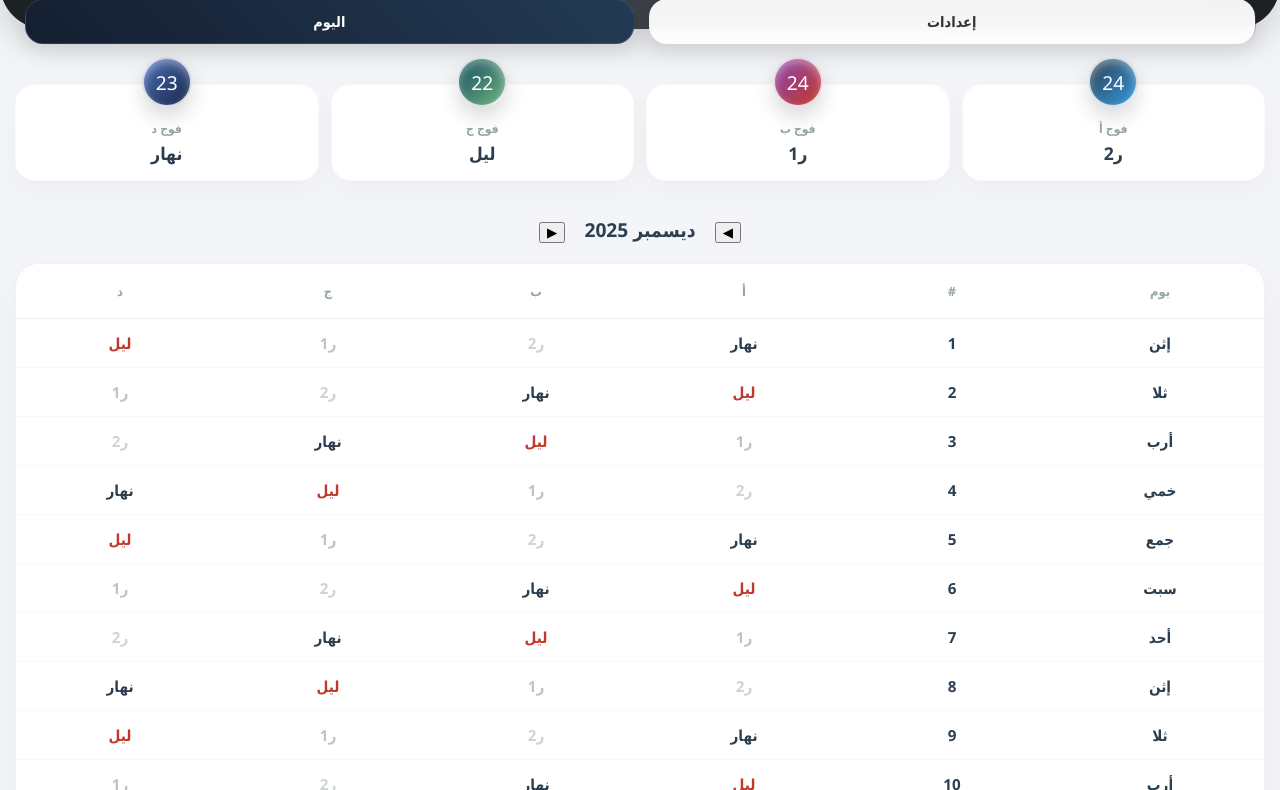
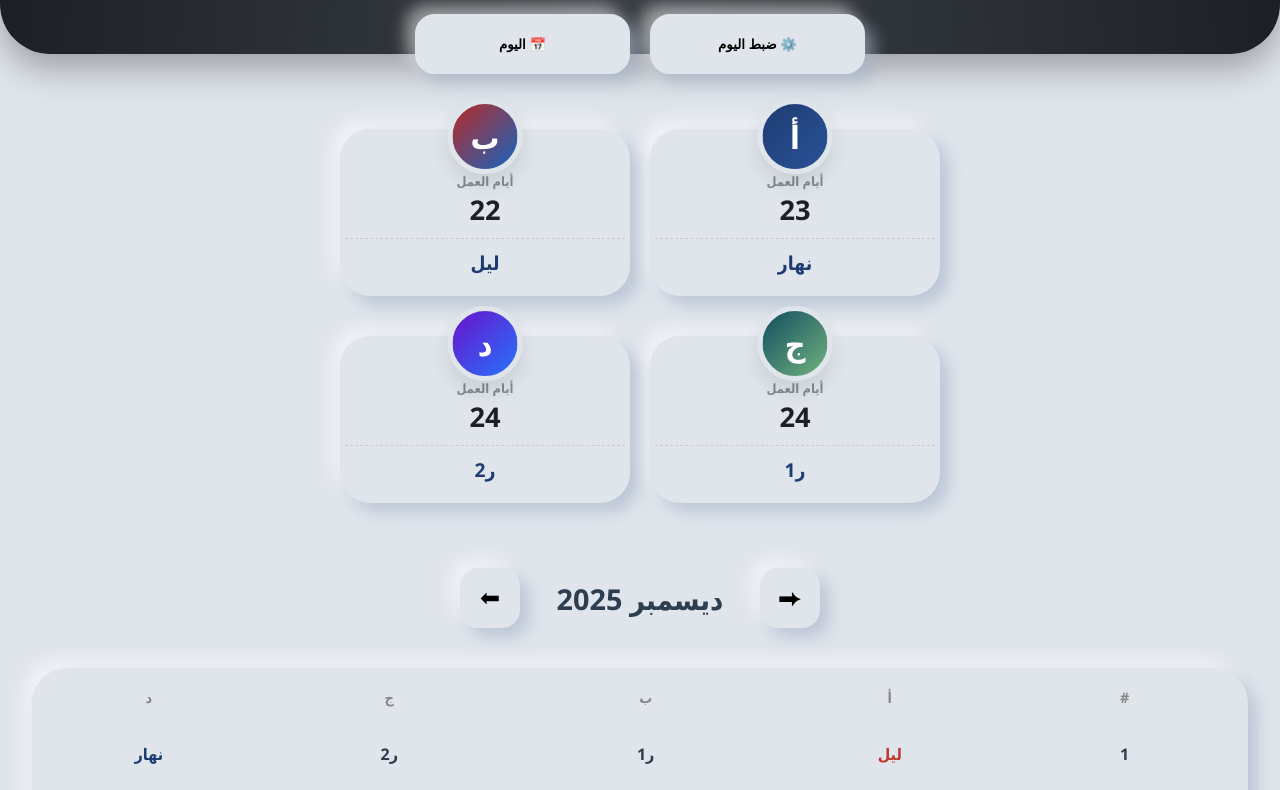
Before and after one commit to hakim-dev-creator/SPAS, a plain HTML site: page index.html in a window 1280 px wide. Shown: the part 89-879 px from the top of the page. Drawn offline with Linux system fonts and the light colour scheme.

Commit message:
Refactor index.html for UI improvements and functionality
Updated the title and styles for improved aesthetics. Adjusted layout and added 3D button effects. Enhanced calendar rendering logic and settings modal.

```diff
--- a/index.html
+++ b/index.html
@@ -1,268 +1,210 @@
-<!DOCTYPE html>
+ <!DOCTYPE html>
 <html lang="ar" dir="rtl">
 <head>
     <meta charset="UTF-8">
     <meta name="viewport" content="width=device-width, initial-scale=1.0">
-    <title>نظام إدارة المناوبات</title>
-
+    <title>نظام المناوبات الشامل 3D</title>
     <style>
         :root {
-            --bg-color: #f3f5f9;
-            --card-bg: #ffffff;
+            --bg-color: #e0e5ec;
             --text-main: #2c3e50;
-            --text-sub: #7f8c8d;
-
-            /* لوحة ألوان الأفواج */
-            --col-a: #1e3c72;
-            --col-b: #a41b46;
-            --col-c: #0f5132;
-            --col-d: #4a148c;
-
-            --sidebar-bg: #f8f9fa;
+            --gem-a: linear-gradient(135deg, #1e3c72, #2a5298);
+            --gem-b: linear-gradient(135deg, #b92b27, #1565C0);
+            --gem-c: linear-gradient(135deg, #134e5e, #71b280);
+            --gem-d: linear-gradient(135deg, #6a11cb, #2575fc);
+            /* ظلال النيومورفيزم الفاخرة */
+            --shadow-out: 9px 9px 16px rgba(163,177,198,0.6), -9px -9px 16px rgba(255,255,255, 0.5);
+            --shadow-in: inset 6px 6px 12px rgba(163,177,198,0.5), inset -6px -6px 12px rgba(255,255,255,0.8);
         }
 
         body {
-            font-family: 'Segoe UI', Tahoma, Geneva, Verdana, sans-serif;
+            font-family: 'Segoe UI', Tahoma, sans-serif;
             background-color: var(--bg-color);
             margin: 0; padding: 0; color: var(--text-main);
-            padding-bottom: 80px;
+            padding-bottom: 50px; overflow-x: hidden;
         }
 
-        .icon { width: 18px; height: 18px; fill: currentColor; vertical-align: middle; }
-        .icon-lg { width: 24px; height: 24px; }
-
-        /* --- Header --- */
         .app-header {
             background: radial-gradient(circle at 50% 100%, #3b4147 0%, #1c2024 100%);
-            color: white; padding: 30px 20px 55px 20px;
-            text-align: center; border-bottom-left-radius: 45px; border-bottom-right-radius: 45px;
-            box-shadow: 0 15px 35px rgba(0,0,0,0.15);
-            position: relative; z-index: 1;
-        }
-        .app-title { font-size: 1.5rem; font-weight: 300; letter-spacing: 1px; display: flex; align-items: center; justify-content: center; gap: 10px; opacity: 0.9; }
-
-        /* --- Controls --- */
-        .controls-container {
-            display: flex; gap: 15px; justify-content: center;
-            margin-top: -30px; padding: 0 25px; position: relative; z-index: 10;
-        }
-        .btn {
-            border: none; padding: 12px 20px; border-radius: 18px;
-            font-family: inherit; font-weight: 600; cursor: pointer;
-            box-shadow: 0 8px 20px rgba(0,0,0,0.08); flex: 1; font-size: 0.9rem;
-            transition: all 0.3s cubic-bezier(0.25, 0.8, 0.25, 1);
-            display: flex; align-items: center; justify-content: center; gap: 8px;
-            backdrop-filter: blur(10px);
-        }
-        .btn:active { transform: scale(0.96); }
-        .btn-dark { background: rgba(255,255,255,0.95); color: #333; }
-        .btn-primary {
-            background: linear-gradient(45deg, #141e30, #243b55);
-            color: white; border: 1px solid rgba(255,255,255,0.1);
+            color: white; padding: 30px 15px 70px 15px;
+            text-align: center; border-bottom-left-radius: 50px; border-bottom-right-radius: 50px;
+            box-shadow: 0 15px 35px rgba(0,0,0,0.3); position: relative;
         }
 
-        /* --- Group Cards --- */
-        .groups-summary {
-            display: flex; gap: 12px; padding: 40px 15px 15px 15px;
-        }
-        .group-card {
-            background: white; flex: 1; padding: 25px 5px 15px 5px; border-radius: 20px;
-            text-align: center; box-shadow: 0 10px 30px rgba(0,0,0,0.03);
-            position: relative; overflow: visible;
-            border: 1px solid rgba(0,0,0,0.02);
+        .header-title {
+            margin: 0; font-size: 2rem; font-weight: 800;
+            background: linear-gradient(135deg, #bf953f, #fcf6ba, #b38728);
+            -webkit-background-clip: text; -webkit-text-fill-color: transparent;
         }
 
-        /* --- Floating Orbs --- */
-        .magic-orb {
-            position: absolute;
-            top: -25px; left: 50%; transform: translateX(-50%);
-            width: 46px; height: 46px;
-            border-radius: 50%;
-            display: flex; align-items: center; justify-content: center;
-            font-weight: 400; font-size: 1.2rem; color: white;
-            z-index: 5;
-            box-shadow: 0 10px 20px rgba(0,0,0,0.15), inset 0 4px 8px rgba(255,255,255,0.4);
-            border: 2px solid rgba(255,255,255,0.8);
-            animation: gemstoneFloat 4s ease-in-out infinite;
+        /* أزرار التحكم العلوية 3D */
+        .controls-container {
+            display: flex; gap: 20px; justify-content: center;
+            margin: -40px auto 30px auto; padding: 0 15px; max-width: 450px;
+            position: relative; z-index: 100;
         }
 
-        .orb-a { background: linear-gradient(135deg, #2c3e50 0%, #3498db 100%); }
-        .orb-b { background: linear-gradient(135deg, #8e44ad 0%, #c0392b 100%); }
-        .orb-c { background: linear-gradient(135deg, #134e5e 0%, #71b280 100%); }
-        .orb-d { background: linear-gradient(135deg, #4b6cb7 0%, #182848 100%); }
+        .btn-3d {
+            flex: 1; height: 60px; border-radius: 20px; border: 3px solid var(--bg-color);
+            background: var(--bg-color); font-weight: 800; cursor: pointer;
+            box-shadow: var(--shadow-out); transition: 0.2s;
+            display: flex; align-items: center; justify-content: center; gap: 10px;
+        }
+        .btn-3d:active { box-shadow: var(--shadow-in); transform: scale(0.96); }
 
-        @keyframes gemstoneFloat {
-            0%, 100% { transform: translateX(-50%) translateY(0); }
-            50% { transform: translateX(-50%) translateY(-6px); }
+        /* كروت الأفواج مع حساب (الليل × 2 + النهار) */
+        .groups-summary {
+            display: grid; grid-template-columns: repeat(2, 1fr);
+            gap: 40px 20px; padding: 25px; max-width: 600px; margin: 0 auto;
         }
 
-        .score-label {
-            position: absolute; top: -38px; left: 50%; transform: translateX(-50%);
-            font-size: 0.65rem; color: #aaa; letter-spacing: 0.5px;
-            white-space: nowrap; opacity: 0; transition: 0.3s; pointer-events: none;
-        }
-        .group-card:hover .score-label { opacity: 1; top: -45px; }
-
-        .gc-title { font-size: 0.75rem; color: #95a5a6; font-weight: 600; margin-top: 10px; margin-bottom: 4px; }
-        .gc-val { font-size: 1.1rem; font-weight: 800; color: #2c3e50; }
-
-        /* --- Table --- */
-        .schedule-container {
-            margin: 0 15px; background: white; border-radius: 24px;
-            box-shadow: 0 20px 50px rgba(0,0,0,0.04); overflow: hidden;
-            border: 1px solid #f0f0f0;
-        }
-        .schedule-table { width: 100%; border-collapse: separate; border-spacing: 0; table-layout: fixed; }
-        .schedule-table th { padding: 18px 2px; background: #fff; color: #95a5a6; font-size: 0.8rem; border-bottom: 1px solid #eee; }
-        .schedule-table td { padding: 14px 0; text-align: center; font-weight: 600; font-size: 0.95rem; border-bottom: 1px solid #f9f9f9; }
-
-        .row-today td {
-            background-color: #ffffff;
-            box-shadow: 0 15px 30px rgba(0,0,0,0.05);
-            transform: scale(1.015);
-            position: relative; z-index: 10;
-        }
-        .row-today td:nth-child(1), .row-today td:nth-child(2) {
-            background: linear-gradient(135deg, #2c3e50 0%, #4ca1af 100%);
-            color: white !important;
+        .group-card {
+            background: var(--bg-color); padding: 40px 5px 20px 5px; border-radius: 30px;
+            text-align: center; box-shadow: var(--shadow-out); position: relative;
         }
 
-        /* --- Status Colors --- */
-        .txt-nahar { color: #2c3e50; }
-        .txt-layl { color: #c0392b; font-weight: 800; }
-        .txt-r1 { color: #bdc3c7; font-size: 0.85rem; }
-        .txt-r2 { color: #d0d3d4; font-size: 0.85rem; }
+        .magic-orb {
+            position: absolute; top: -30px; left: 50%; transform: translateX(-50%);
+            width: 65px; height: 65px; border-radius: 50%;
+            display: flex; align-items: center; justify-content: center;
+            font-size: 2rem; font-weight: 900; color: white;
+            border: 5px solid var(--bg-color); box-shadow: 0 10px 20px rgba(0,0,0,0.1);
+        }
 
-        /* --- Modal --- */
-        .modal { display: none; position: fixed; z-index: 99; left: 0; top: 0; width: 100%; height: 100%; background: rgba(0,0,0,0.5); backdrop-filter: blur(5px); align-items: center; justify-content: center; }
-        .modal-content { background: white; padding: 30px; border-radius: 24px; width: 85%; max-width: 340px; }
-        .setting-row { display: flex; justify-content: space-between; margin-bottom: 15px; align-items: center; }
-        select, input { padding: 8px; border-radius: 10px; border: 1px solid #eee; }
+        .score-box { margin-bottom: 5px; }
+        .score-label { font-size: 0.8rem; color: #7f8c8d; font-weight: 700; }
+        .score-val { font-size: 1.7rem; font-weight: 900; color: #1c2024; display: block; }
+        .gc-val { font-size: 1.2rem; font-weight: 800; color: #1e3c72; border-top: 1px dashed #ccc; margin-top: 10px; padding-top: 10px; }
+
+        /* أسهم التنقل المتساوية 3D */
+        .nav-month { display: flex; align-items: center; justify-content: center; gap: 30px; margin: 40px 0; }
+        .arrow-3d {
+            width: 60px; height: 60px; border-radius: 18px; border: none;
+            background: var(--bg-color); box-shadow: var(--shadow-out);
+            cursor: pointer; font-size: 1.5rem; display: flex; align-items: center; justify-content: center; transition: 0.3s;
+        }
+        .arrow-3d:active { box-shadow: var(--shadow-in); color: #b38728; }
+        .month-label { font-size: 1.8rem; font-weight: 900; min-width: 180px; text-align: center; }
+
+        /* الجدول وتنسيق صف اليوم البراق */
+        .schedule-container {
+            width: 95%; margin: 20px auto; border-radius: 35px; overflow: hidden;
+            background: var(--bg-color); box-shadow: var(--shadow-out);
+        }
+        .schedule-table { width: 100%; border-collapse: collapse; text-align: center; }
+        .schedule-table th { padding: 20px; font-size: 0.9rem; color: #888; }
+        .schedule-table td { padding: 16px 5px; font-weight: 700; border-bottom: 1px solid rgba(0,0,0,0.02); }
+
+        /* شريط اليوم الثلاثي الأبعاد والبراق */
+        .row-today {
+            background: linear-gradient(145deg, #ffffff 0%, #f2d06b 50%, #d4af37 100%) !important;
+            box-shadow: 0 10px 25px rgba(0,0,0,0.2), inset 0 2px 5px rgba(255,255,255,0.8) !important;
+            transform: scale(1.02);
+            z-index: 10;
+            position: relative;
+        }
+        .row-today td { color: #1a1c20 !important; font-weight: 900 !important; border: none !important; }
+        .row-today td:first-child { background: #1c2024 !important; color: #f2d06b !important; border-radius: 0 15px 15px 0; }
+        .row-today td:last-child { border-radius: 15px 0 0 15px; }
+
+        .txt-layl { color: #c0392b; }
+        .txt-nahar { color: #1e3c72; }
+
+        /* النافذة المنبثقة */
+        .modal { display: none; position: fixed; z-index: 1000; left: 0; top: 0; width: 100%; height: 100%; background: rgba(0,0,0,0.6); backdrop-filter: blur(8px); align-items: center; justify-content: center; }
+        .modal-content { background: var(--bg-color); padding: 40px; border-radius: 35px; width: 85%; max-width: 350px; box-shadow: var(--shadow-out); }
     </style>
 </head>
 <body>
 
-    <svg style="display: none;">
-        <symbol id="icon-calendar" viewBox="0 0 24 24"><path d="M19 4h-1V2h-2v2H8V2H6v2H5c-1.11 0-1.99.9-1.99 2L3 20a2 2 0 0 0 2 2h14c1.1 0 2-.9 2-2V6c0-1.1-.9-2-2-2zm0 16H5V10h14v10zM9 14H7v-2h2v2zm4 0h-2v-2h2v2zm4 0h-2v-2h2v2zm-8 4H7v-2h2v2zm4 0h-2v-2h2v2zm4 0h-2v-2h2v2z"/></symbol>
-    </svg>
-
     <div class="app-header">
-        <div class="app-title">
-            <svg class="icon icon-lg"><use xlink:href="#icon-calendar"></use></svg>
-            برنامج المناوبات
-        </div>
+        <h1 class="header-title">نظام المناوبات الشامل</h1>
     </div>
 
     <div class="controls-container">
-        <button class="btn btn-dark" onclick="openSettings()">إعدادات</button>
-        <button class="btn btn-primary" onclick="goToCurrentMonth()">اليوم</button>
+        <button class="btn-3d" onclick="openSettings()">⚙️ ضبط اليوم</button>
+        <button class="btn-3d" onclick="goToCurrentMonth()">📅 اليوم</button>
     </div>
 
     <div class="groups-summary">
-        <div class="group-card"><div class="magic-orb orb-a" id="score-a">0</div><div class="gc-title">فوج أ</div><div class="gc-val" id="head-a">-</div></div>
-        <div class="group-card"><div class="magic-orb orb-b" id="score-b">0</div><div class="gc-title">فوج ب</div><div class="gc-val" id="head-b">-</div></div>
-        <div class="group-card"><div class="magic-orb orb-c" id="score-c">0</div><div class="gc-title">فوج ج</div><div class="gc-val" id="head-c">-</div></div>
-        <div class="group-card"><div class="magic-orb orb-d" id="score-d">0</div><div class="gc-title">فوج د</div><div class="gc-val" id="head-d">-</div></div>
+        <div class="group-card"><div class="magic-orb" style="background:var(--gem-a)">أ</div><div class="score-box"><span class="score-label">أيام العمل</span><span class="score-val" id="total-a">0</span></div><div class="gc-val" id="head-a">-</div></div>
+        <div class="group-card"><div class="magic-orb" style="background:var(--gem-b)">ب</div><div class="score-box"><span class="score-label">أيام العمل</span><span class="score-val" id="total-b">0</span></div><div class="gc-val" id="head-b">-</div></div>
+        <div class="group-card"><div class="magic-orb" style="background:var(--gem-c)">ج</div><div class="score-box"><span class="score-label">أيام العمل</span><span class="score-val" id="total-c">0</span></div><div class="gc-val" id="head-c">-</div></div>
+        <div class="group-card"><div class="magic-orb" style="background:var(--gem-d)">د</div><div class="score-box"><span class="score-label">أيام العمل</span><span class="score-val" id="total-d">0</span></div><div class="gc-val" id="head-d">-</div></div>
     </div>
 
-    <div style="text-align:center; margin: 20px 0;">
-        <button onclick="changeMonth(-1)">◀</button>
-        <span id="monthDisplay" style="font-weight:bold; margin:0 15px; font-size:1.2rem;">--</span>
-        <button onclick="changeMonth(1)">▶</button>
+    <div class="nav-month">
+        <button class="arrow-3d" onclick="changeMonth(-1)">⮕</button>
+        <div class="month-label" id="monthDisplay">--</div>
+        <button class="arrow-3d" onclick="changeMonth(1)">⬅</button>
     </div>
 
     <div class="schedule-container">
         <table class="schedule-table">
-            <thead>
-                <tr><th>يوم</th><th>#</th><th>أ</th><th>ب</th><th>ج</th><th>د</th></tr>
-            </thead>
+            <thead><tr><th>#</th><th>أ</th><th>ب</th><th>ج</th><th>د</th></tr></thead>
             <tbody id="calendarBody"></tbody>
         </table>
     </div>
 
     <div id="settingsModal" class="modal">
         <div class="modal-content">
-            <h3>إعدادات البداية</h3>
-            <div class="setting-row"><label>فوج أ</label><select id="startA"><option value="0">نهار</option><option value="1">ليل</option><option value="2">ر1</option><option value="3">ر2</option></select></div>
-            <div class="setting-row"><label>فوج ب</label><select id="startB"><option value="0">نهار</option><option value="1">ليل</option><option value="2">ر1</option><option value="3">ر2</option></select></div>
-            <div class="setting-row"><label>فوج ج</label><select id="startC"><option value="0">نهار</option><option value="1">ليل</option><option value="2">ر1</option><option value="3">ر2</option></select></div>
-            <div class="setting-row"><label>فوج د</label><select id="startD"><option value="0">نهار</option><option value="1">ليل</option><option value="2">ر1</option><option value="3">ر2</option></select></div>
-            <div class="setting-row"><label>السنة</label><input type="number" id="settingYear"></div>
-            <button class="btn btn-primary" style="width:100%" onclick="saveSettings()">حفظ</button>
+            <h3 style="text-align:center; margin-bottom: 25px;">إعدادات الحالة المرجعية</h3>
+            <div id="settingsInputs"></div>
+            <button class="btn-3d" style="width:100%; margin-top:25px; background:#1c2024; color:white;" onclick="saveSettings()">حفظ وتحديث</button>
+            <button class="btn-3d" style="width:100%; margin-top:10px;" onclick="closeSettings()">إلغاء</button>
         </div>
     </div>
 
     <script>
         const SHIFTS = [
-            { code: 0, label: 'نهار', class: 'txt-nahar' },
-            { code: 1, label: 'ليل', class: 'txt-layl' },
-            { code: 2, label: 'ر1', class: 'txt-r1' },
-            { code: 3, label: 'ر2', class: 'txt-r2' }
+            {code:0, label:'نهار', class:'txt-nahar'},
+            {code:1, label:'ليل', class:'txt-layl'},
+            {code:2, label:'ر1', class:''},
+            {code:3, label:'ر2', class:''}
         ];
         const monthNames = ["جانفي", "فيفري", "مارس", "أفريل", "ماي", "جوان", "جويلية", "أوت", "سبتمبر", "أكتوبر", "نوفمبر", "ديسمبر"];
-        const dayNamesShort = ["أحد", "إثن", "ثلا", "أرب", "خمي", "جمع", "سبت"];
-
         let currentYear = new Date().getFullYear();
         let currentMonth = new Date().getMonth();
-        let groupConfig = { A: 2, B: 1, C: 0, D: 3 };
-
-        document.addEventListener('DOMContentLoaded', () => {
-            loadSettings();
-            renderCalendar();
-        });
-
-        function getShiftForDate(startIdx, dateObj) {
-            const start = new Date(currentYear, 0, 1);
-            const diff = Math.floor((dateObj - start) / 86400000);
-            let idx = (startIdx + diff) % 4;
-            if(idx < 0) idx += 4;
-            return SHIFTS[idx];
-        }
+        let groupConfig = { A: 0, B: 1, C: 2, D: 3 };
+        let referenceDate = new Date(); referenceDate.setHours(0,0,0,0);
 
         function renderCalendar() {
             const tbody = document.getElementById('calendarBody');
             tbody.innerHTML = '';
             document.getElementById('monthDisplay').innerText = `${monthNames[currentMonth]} ${currentYear}`;
-
             const daysInMonth = new Date(currentYear, currentMonth + 1, 0).getDate();
-            const today = new Date();
-            today.setHours(0,0,0,0);
-
-            let scores = { A: 0, B: 0, C: 0, D: 0 };
+            const today = new Date(); today.setHours(0,0,0,0);
+            let counters = {A:{d:0,n:0},B:{d:0,n:0},C:{d:0,n:0},D:{d:0,n:0}};
 
             for (let day = 1; day <= daysInMonth; day++) {
                 const dateObj = new Date(currentYear, currentMonth, day);
-                const shiftA = getShiftForDate(groupConfig.A, dateObj);
-                const shiftB = getShiftForDate(groupConfig.B, dateObj);
-                const shiftC = getShiftForDate(groupConfig.C, dateObj);
-                const shiftD = getShiftForDate(groupConfig.D, dateObj);
+                const diff = Math.round((dateObj.getTime() - referenceDate.getTime()) / 86400000);
 
-                [shiftA, shiftB, shiftC, shiftD].forEach((s, i) => {
-                    const group = ['A','B','C','D'][i];
-                    if(s.code === 0) scores[group] += 1;
-                    if(s.code === 1) scores[group] += 2;
+                const getS = (cfg) => {
+                    let idx = (cfg + diff) % 4;
+                    while (idx < 0) idx += 4;
+                    return SHIFTS[idx];
+                };
+
+                const s = { A: getS(groupConfig.A), B: getS(groupConfig.B), C: getS(groupConfig.C), D: getS(groupConfig.D) };
+                ['A','B','C','D'].forEach(g => {
+                    if(s[g].code == 0) counters[g].d++;
+                    if(s[g].code == 1) counters[g].n++;
                 });
 
                 const tr = document.createElement('tr');
-                if (dateObj.getTime() === today.getTime()) {
+                if(dateObj.getTime() === today.getTime()){
                     tr.className = 'row-today';
-                    document.getElementById('head-a').innerText = shiftA.label;
-                    document.getElementById('head-b').innerText = shiftB.label;
-                    document.getElementById('head-c').innerText = shiftC.label;
-                    document.getElementById('head-d').innerText = shiftD.label;
+                    ['A','B','C','D'].forEach(g => document.getElementById(`head-${g.toLowerCase()}`).innerText = s[g].label);
                 }
-
-                tr.innerHTML = `<td>${dayNamesShort[dateObj.getDay()]}</td><td>${day}</td>
-                    <td class="${shiftA.class}">${shiftA.label}</td>
-                    <td class="${shiftB.class}">${shiftB.label}</td>
-                    <td class="${shiftC.class}">${shiftC.label}</td>
-                    <td class="${shiftD.class}">${shiftD.label}</td>`;
+                tr.innerHTML = `<td>${day}</td><td class="${s.A.class}">${s.A.label}</td><td class="${s.B.class}">${s.B.label}</td><td class="${s.C.class}">${s.C.label}</td><td class="${s.D.class}">${s.D.label}</td>`;
                 tbody.appendChild(tr);
             }
 
+            // تحديث رؤوس القائمة (المجموع = نهار + ليل × 2)
             ['a','b','c','d'].forEach(g => {
-                const scoreEl = document.getElementById(`score-${g}`);
-                if (scoreEl) scoreEl.innerText = scores[g.toUpperCase()];
+                const total = (counters[g.toUpperCase()].d) + (counters[g.toUpperCase()].n * 2);
+                document.getElementById(`total-${g}`).innerText = total;
             });
         }
 
@@ -277,33 +219,41 @@
             const n = new Date(); currentMonth = n.getMonth(); currentYear = n.getFullYear();
             renderCalendar();
             setTimeout(() => {
-                const el = document.querySelector('.row-today');
-                if(el) el.scrollIntoView({behavior:'smooth', block:'center'});
+                const todayRow = document.querySelector('.row-today');
+                if(todayRow) todayRow.scrollIntoView({behavior:'smooth', block:'center'});
             }, 300);
         }
 
-        function openSettings() { document.getElementById('settingsModal').style.display = 'flex'; }
+        function openSettings() {
+            document.getElementById('settingsInputs').innerHTML = ['A', 'B', 'C', 'D'].map(g => `
+                <div style="display:flex; justify-content:space-between; margin-bottom:15px; align-items:center;">
+                    <label style="font-weight:bold;">فوج ${g}</label>
+                    <select id="start${g}" style="padding:10px; border-radius:10px; border:none; box-shadow:inset 2px 2px 5px #ccc;">
+                        ${SHIFTS.map(s => `<option value="${s.code}">${s.label}</option>`).join('')}
+                    </select>
+                </div>
+            `).join('');
+            document.getElementById('settingsModal').style.display = 'flex';
+        }
+
+        function closeSettings() { document.getElementById('settingsModal').style.display = 'none'; }
 
         function saveSettings() {
-            groupConfig.A = parseInt(document.getElementById('startA').value);
-            groupConfig.B = parseInt(document.getElementById('startB').value);
-            groupConfig.C = parseInt(document.getElementById('startC').value);
-            groupConfig.D = parseInt(document.getElementById('startD').value);
-            currentYear = parseInt(document.getElementById('settingYear').value);
-            localStorage.setItem('shiftDataMaster', JSON.stringify({config: groupConfig, view: {year: currentYear, month: currentMonth}}));
-            document.getElementById('settingsModal').style.display = 'none';
+            ['A','B','C','D'].forEach(g => groupConfig[g] = parseInt(document.getElementById(`start${g}`).value));
+            referenceDate = new Date(); referenceDate.setHours(0,0,0,0);
+            localStorage.setItem('shiftData_vFinal', JSON.stringify({ config: groupConfig, refDate: referenceDate.getTime() }));
+            closeSettings();
             renderCalendar();
         }
 
-        function loadSettings() {
-            const saved = localStorage.getItem('shiftDataMaster');
+        window.onload = () => {
+            const saved = localStorage.getItem('shiftData_vFinal');
             if(saved) {
                 const data = JSON.parse(saved);
-                groupConfig = data.config;
-                currentYear = data.view.year;
+                groupConfig = data.config; referenceDate = new Date(data.refDate);
             }
-            document.getElementById('settingYear').value = currentYear;
-        }
+            renderCalendar();
+        };
     </script>
 </body>
 </html>
```
